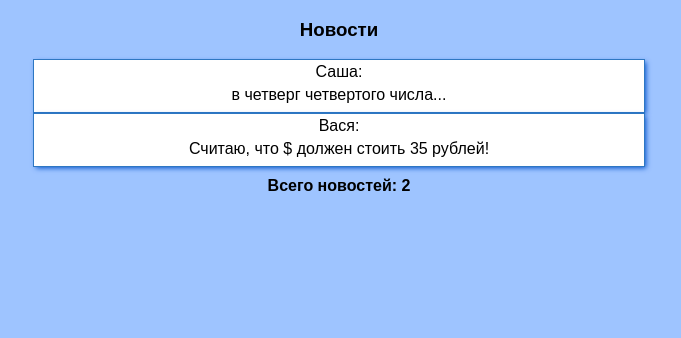
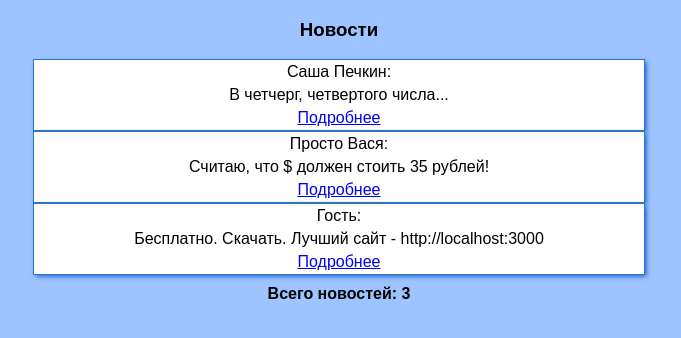
Before and after one commit to yano4ka22/News, a React (Create React App) app: page / in a window 1280 px wide. Shown: the top 338 px of the page, without its empty margins (301-982 px from the left). Built offline with nearby package versions, Linux system fonts and the light colour scheme.

Commit message:
readMoreClick

```diff
--- a/package.json
+++ b/package.json
@@ -3,9 +3,11 @@
   "version": "0.1.0",
   "private": true,
   "dependencies": {
+    "babel-preset-react": "^6.24.1",
     "react": "^16.4.0",
     "react-dom": "^16.4.0",
-    "react-scripts": "1.1.4"
+    "react-scripts": "1.1.4",
+    "prop-types": "latest"
   },
   "scripts": {
     "start": "react-scripts start",
--- a/src/App.js
+++ b/src/App.js
@@ -2,14 +2,21 @@ import React, {Component} from 'react';
 import './index.css';
 import News from './components/News';
 
-var my_news = [
+let my_news = [
     {
-        author: 'Саша',
-        text: 'в четверг четвертого числа...'
+        author: 'Саша Печкин',
+        text: 'В четчерг, четвертого числа...',
+        bigText: 'в четыре с четвертью часа четыре чёрненьких чумазеньких чертёнка чертили чёрными чернилами чертёж.'
     },
     {
-        author: 'Вася',
-        text: 'Считаю, что $ должен стоить 35 рублей!'
+        author: 'Просто Вася',
+        text: 'Считаю, что $ должен стоить 35 рублей!',
+        bigText: 'А евро 42!'
+    },
+    {
+        author: 'Гость',
+        text: 'Бесплатно. Скачать. Лучший сайт - http://localhost:3000',
+        bigText: 'На самом деле платно, просто нужно прочитать очень длинное лицензионное соглашение'
     }
 ];
 class App extends Component {
--- a/src/components/Article.js
+++ b/src/components/Article.js
@@ -1,18 +1,42 @@
 import React, {Component} from 'react';
+import PropTypes from 'prop-types';
 
 class Article  extends Component {
+    constructor(props){
+        super(props);
+        this.state = {
+            visible: false
+        };
+        this.readMoreClick = this.readMoreClick.bind(this);
+    }
+    readMoreClick(){
+        this.setState(prevState => ({
+            visible: !prevState.visible
+        }));
+    }
     render() {
         let author = this.props.data.author,
-            text = this.props.data.text;
+            text = this.props.data.text,
+            bigText = this.props.data.bigText,
+            visible = this.state.visible;
 
-
+        console.log('render', this);
         return (
             <div className="article">
                 <p className="news_author">{author}:</p>
                 <p className="news_text">{text}</p>
+                <a href='#'
+                   onClick = {this.readMoreClick}
+                   className = {'news_readmore ' + (visible ? 'none' : '')} >
+                    Подробнее</a>
+                <p className = {'news_readmore ' + (visible ? '' : 'none')}>{bigText}</p>
             </div>
         );
     }
 }
+Article.propTypes = {
+    author: PropTypes.string.isRequired,
+    text: PropTypes.string.isRequired
+};
 
 export default Article ;
--- a/src/index.css
+++ b/src/index.css
@@ -36,3 +36,6 @@ p {
     margin: 10px 0 0 0;
     display: block;
 }
+.none {
+    display: none;
+}
```
Also changed, not shown: 1 other file (tests, documents, lock files or other folders).
